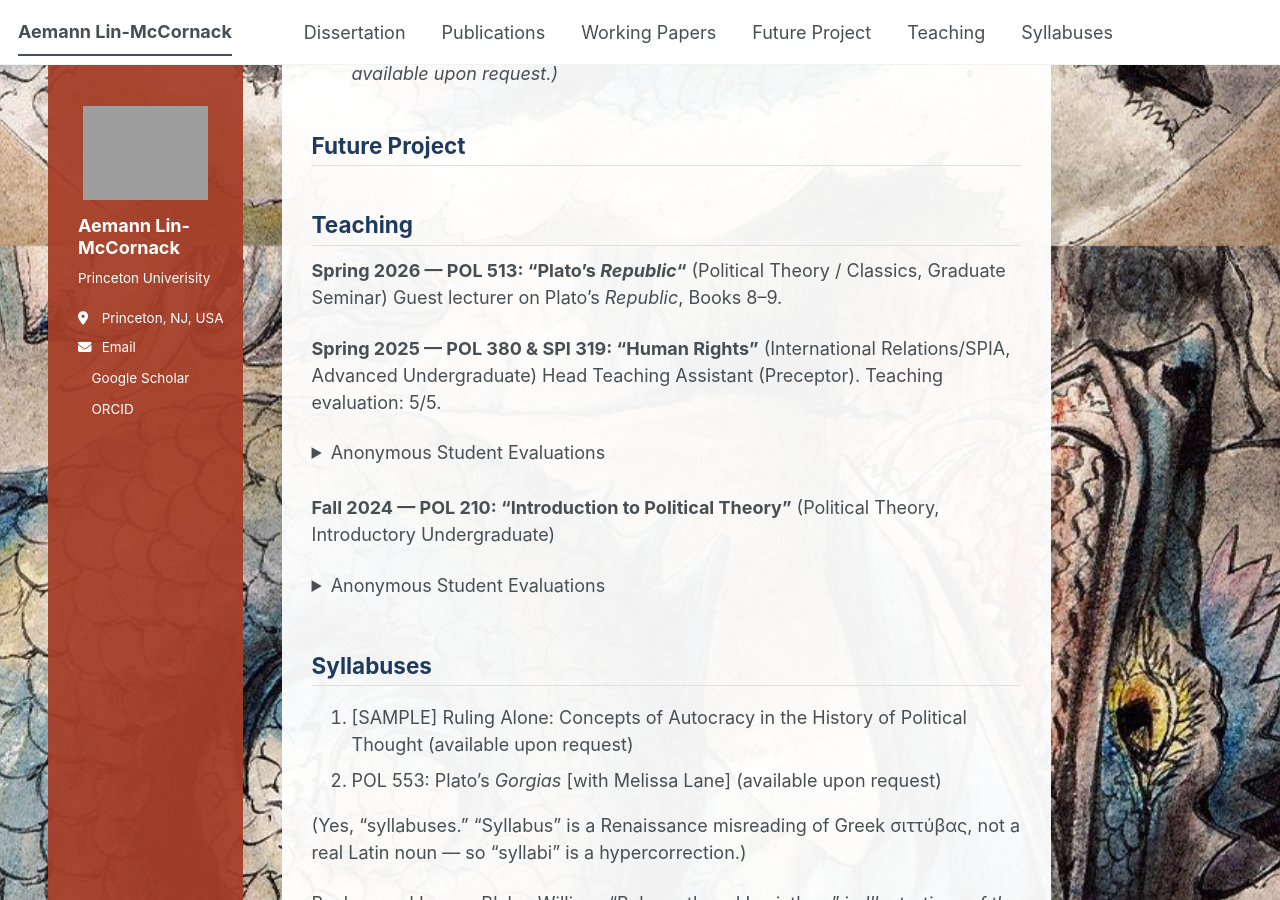
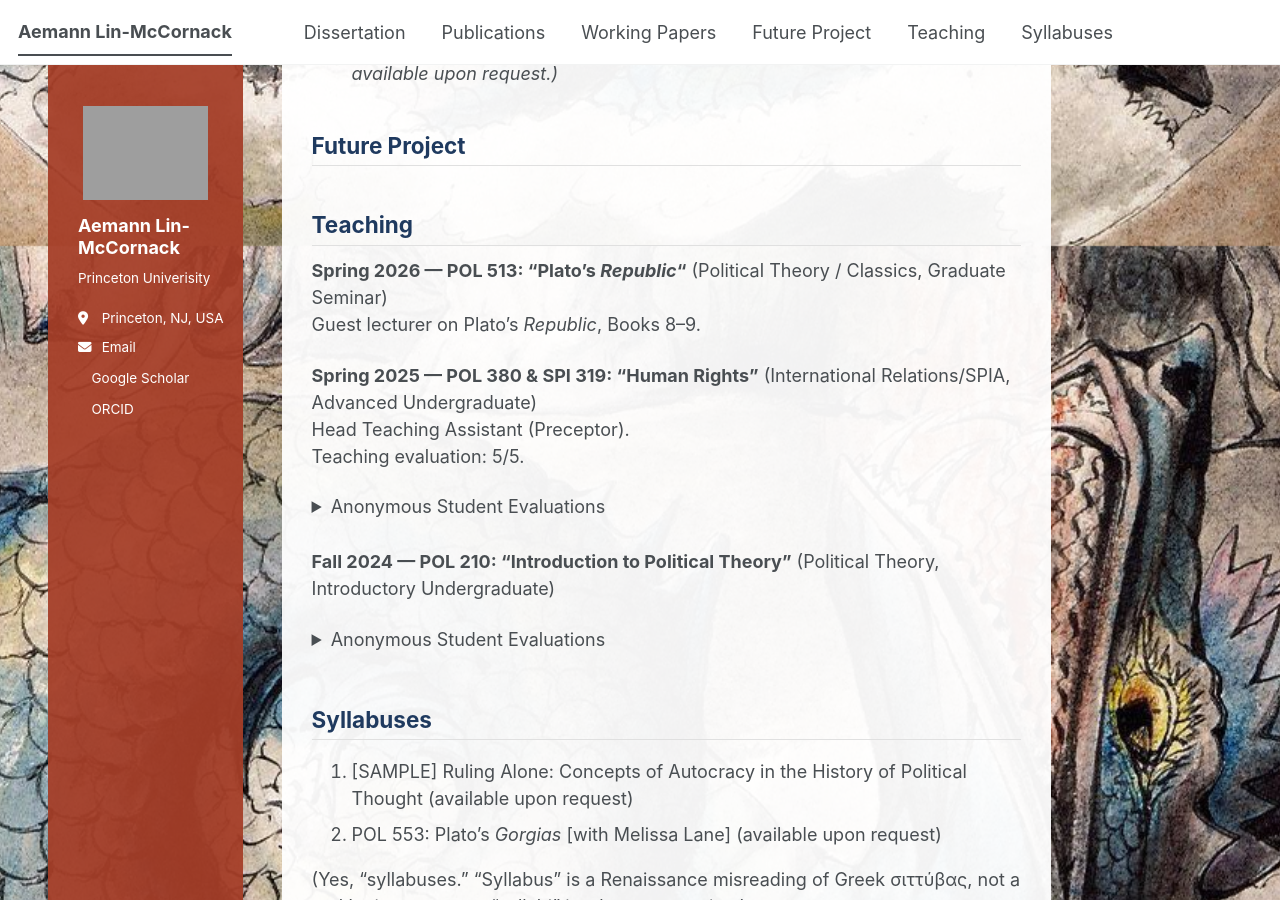
Before and after one commit to aemannlinmccornack/aemannlinmccornack.github.io, a Jekyll site: the page built from _pages/about.md, in a window 1280 px wide and 900 px high, scrolled down 1554 px. Built offline with Jekyll 4.4.1, drawn with Linux system fonts in a browser that asks for light colours; a style sheet for code colours, icons or effects is not loaded.

```diff
--- a/_pages/about.md
+++ b/_pages/about.md
@@ -120,13 +120,11 @@ Drawing on a comprehensive study of the 'by nature' (φύσει) formulation acr
 
 ## Teaching
 
-**Spring 2026 — POL 513: "Plato's *Republic*"**
-(Political Theory / Classics, Graduate Seminar)
+**Spring 2026 — POL 513: "Plato's *Republic*"** (Political Theory / Classics, Graduate Seminar)<br>
 Guest lecturer on Plato's *Republic*, Books 8–9.
 
-**Spring 2025 — POL 380 & SPI 319: "Human Rights"**
-(International Relations/SPIA, Advanced Undergraduate)
-Head Teaching Assistant (Preceptor).
+**Spring 2025 — POL 380 & SPI 319: "Human Rights"** (International Relations/SPIA, Advanced Undergraduate)<br>
+Head Teaching Assistant (Preceptor).<br>
 Teaching evaluation: 5/5.
 
 <details>
```
